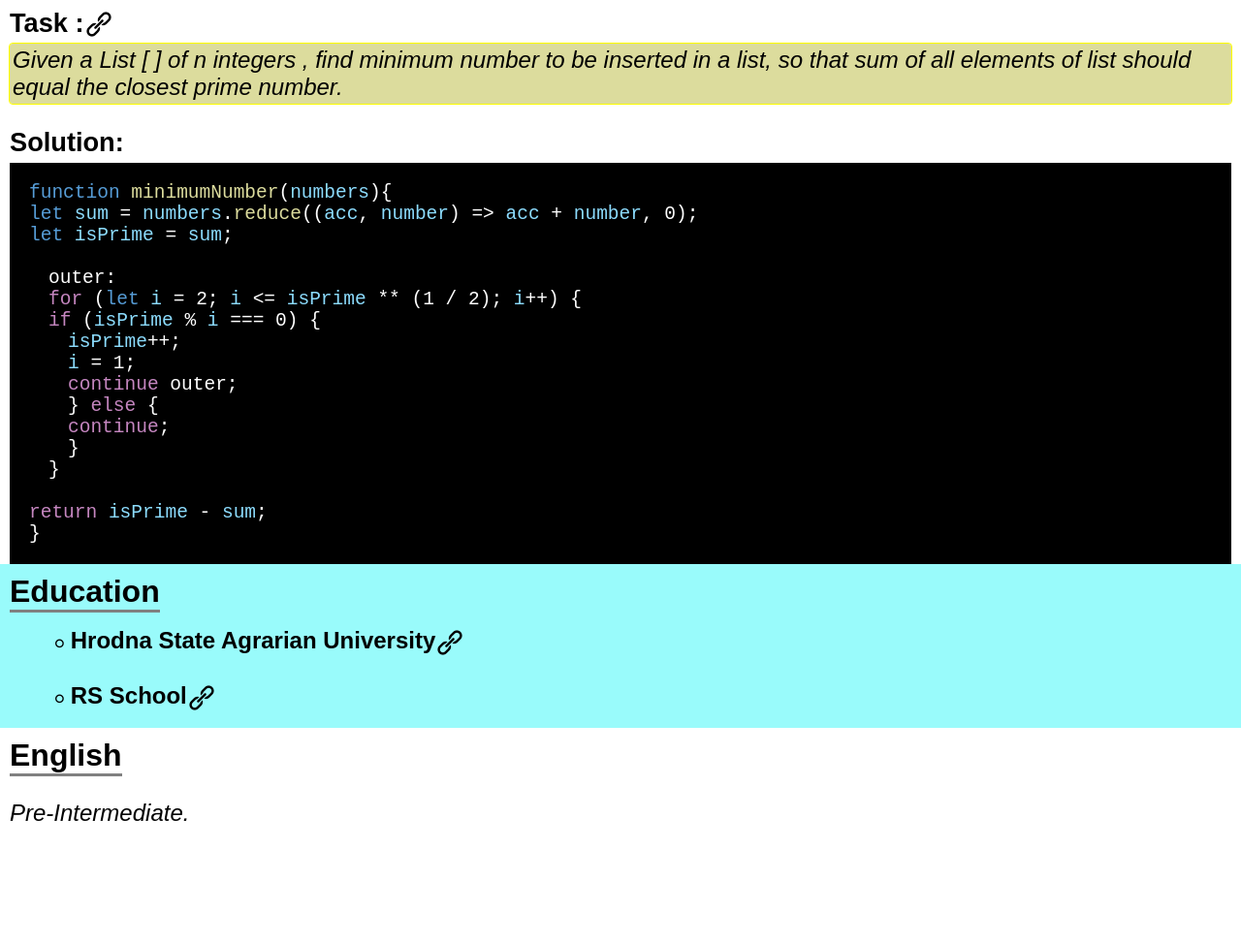
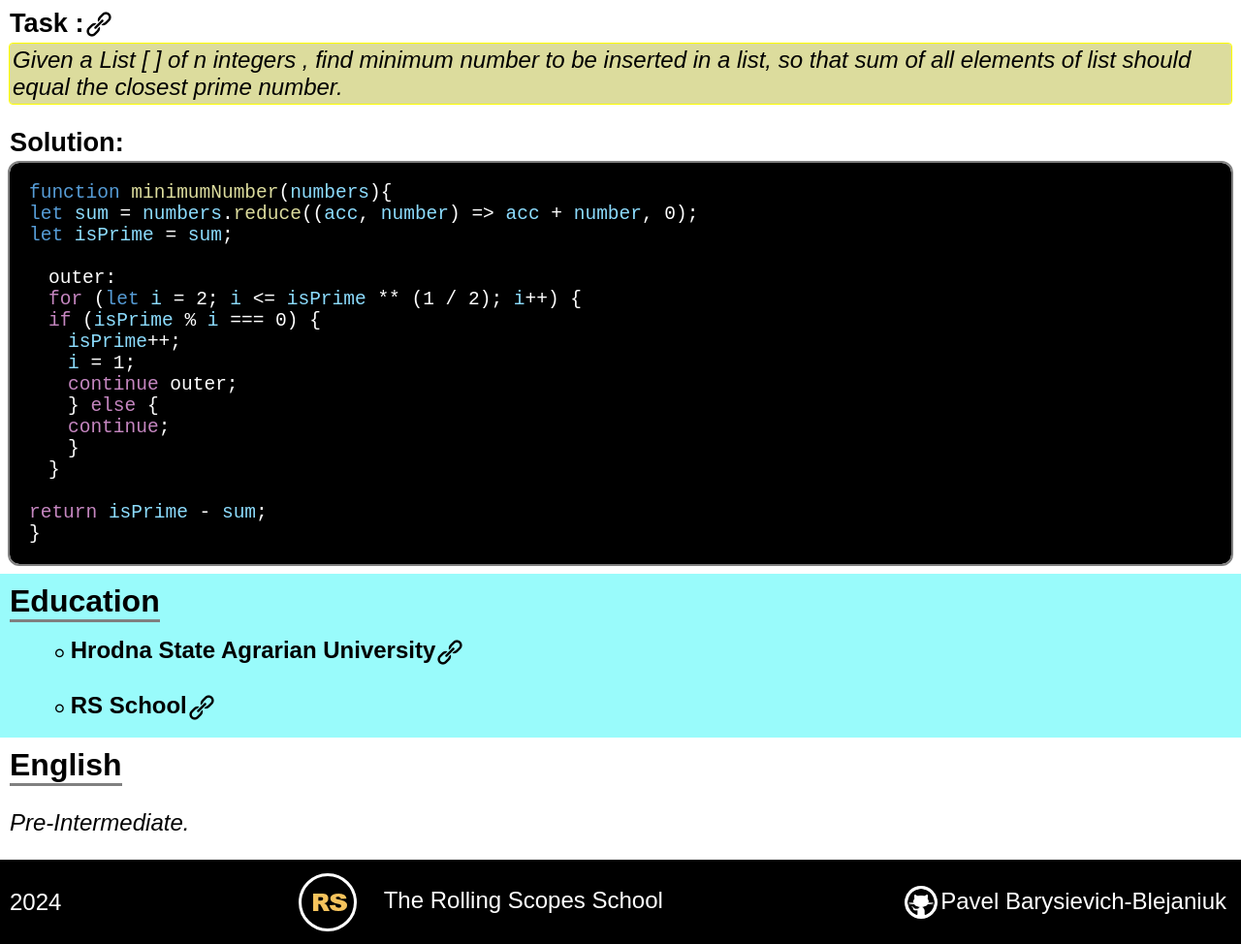
Before and after one commit to Paviel-Barysevich/rsschool-cv, a plain HTML site: page index.html in a window 1280 px wide. Shown: the part 852-1826 px from the top of the page at 97% size. Before the commit the page ends 1729 px from the top, so only its background shows below. Drawn offline with Linux system fonts and the light colour scheme.

Commit message:
feat: add footer

```diff
--- a/index.html
+++ b/index.html
@@ -115,6 +115,12 @@
             <p><i>Pre-Intermediate.</i></p>
         </div>
     </main>
-    <footer></footer>
+    <footer>
+        <div class="rss">
+            <p><time datetime="2024">2024</time></p>
+            <p><a href="https://rs.school/" class="rolling-scope-school">The Rolling Scopes School</a></p>
+            <p><a href="https://github.com/Paviel-Barysevich" class="github">Pavel Barysievich-Blejaniuk</a></p>
+        </div>
+    </footer>
 </body>
 </html>
--- a/style.css
+++ b/style.css
@@ -293,7 +293,10 @@ h2 span::after {
 .solution .code-container {
     background-color: #000000;
     padding: 20px;
+    border-radius: 10px;
     margin-top: 5px;
+    margin-bottom: 10px;
+    outline: 2px solid #808080;
 }
 
 .solution code {
@@ -359,4 +362,66 @@ span.indent {
     box-shadow: 2px 2px 0 var(--c-lightblue);
 }
 
-/*Add styles to ENGLISH*/
+/*Add styles to FOOTER*/
+footer{
+    background-color: #000000;
+    color: #ffffff;
+    padding: 5px 10px 10px;
+}
+
+footer p a {
+    color: #ffffff;
+    padding: 5px;
+}
+
+.rss {
+    display: flex;
+    justify-content: space-between;
+}
+
+.rss p {
+    margin-bottom: 0;
+}
+
+.rss p {
+    display: flex;
+    align-items: center;
+    margin-top: 6px;
+}
+
+.github::before {
+    content: url(images/icons/icon_github.png);
+    display: inline-block;
+    background-color: #ffffff;
+    width: 30px;
+    height: 30px;
+    border-radius: 50%;
+    margin-right: 5px;
+    outline: 3px solid #ffffff;
+    outline-offset: -1px;
+    vertical-align: middle;
+}
+
+.rolling-scope-school::before {
+    content: url(images/icons/favicon_RS.ico);
+    display: inline-block;
+    width: 56px;
+    height: 56px;
+    border-radius: 50%;
+    margin-right: 30px;
+    outline: 3px solid #ffffff;
+    outline-offset: -1px;
+    vertical-align: middle;
+}
+
+.rss p:nth-child(2),
+.rss p:nth-child(3) {
+    transition: .3s;
+}
+
+.rss p:nth-child(2):hover,
+.rss p:nth-child(3):hover {
+    border-radius: 5px;
+    outline: 2px solid #ffffff;
+    outline-offset: 5px;
+}
```
Also changed, not shown: images/icons/favicon_RS.ico (added).
